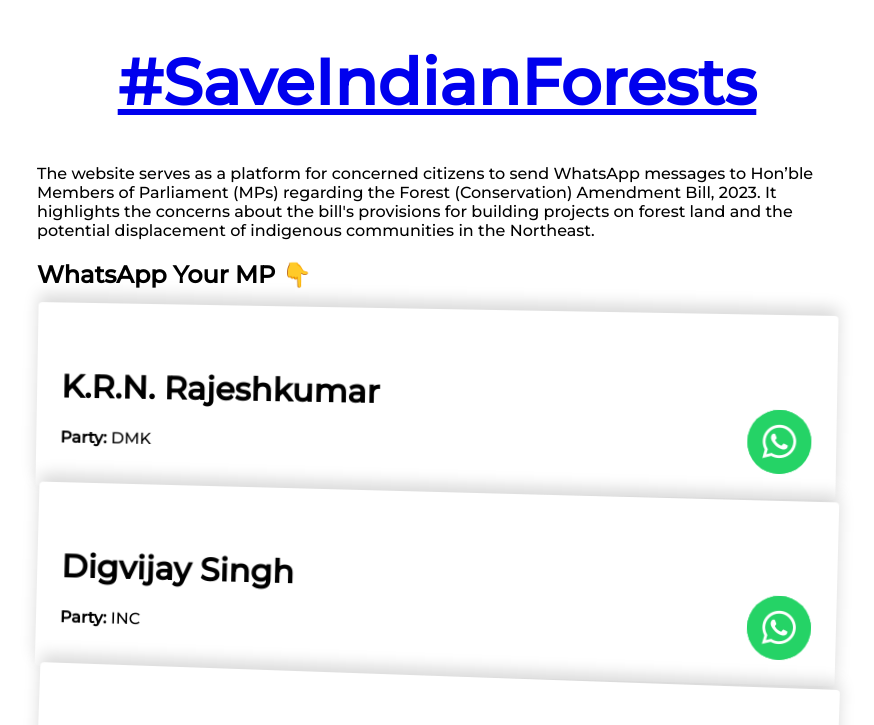
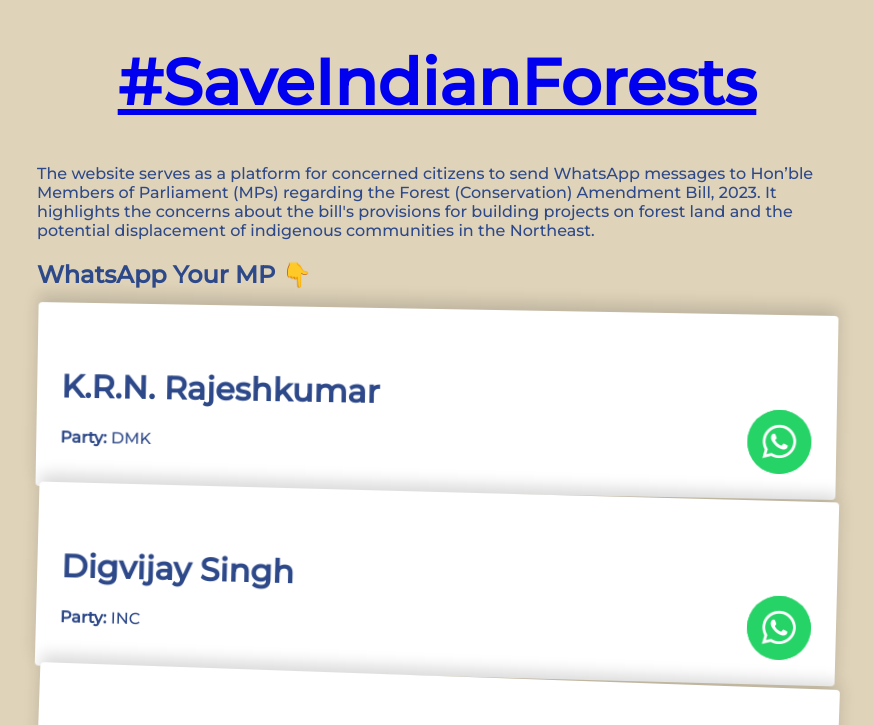
Before and after one commit to thereisnoearthb/SaveIndianForests, a plain HTML site: page whatsapp/index.html in a window 1280 px wide. Shown: the top 725 px of the page, without its empty margins (203-1077 px from the left). Drawn offline with Linux system fonts and the light colour scheme; grey boxes are pictures that could not be loaded.

Commit message:
color updates

```diff
--- a/whatsapp/style.css
+++ b/whatsapp/style.css
@@ -3,6 +3,9 @@
 body {
   font-family: 'Montserrat', sans-serif;
   margin-inline: max(0px, ((100% - 50rem) / 2));
+  background-color: #DFD3B9;
+  color: #2E4989;
+
 }
 
 .card {
```
